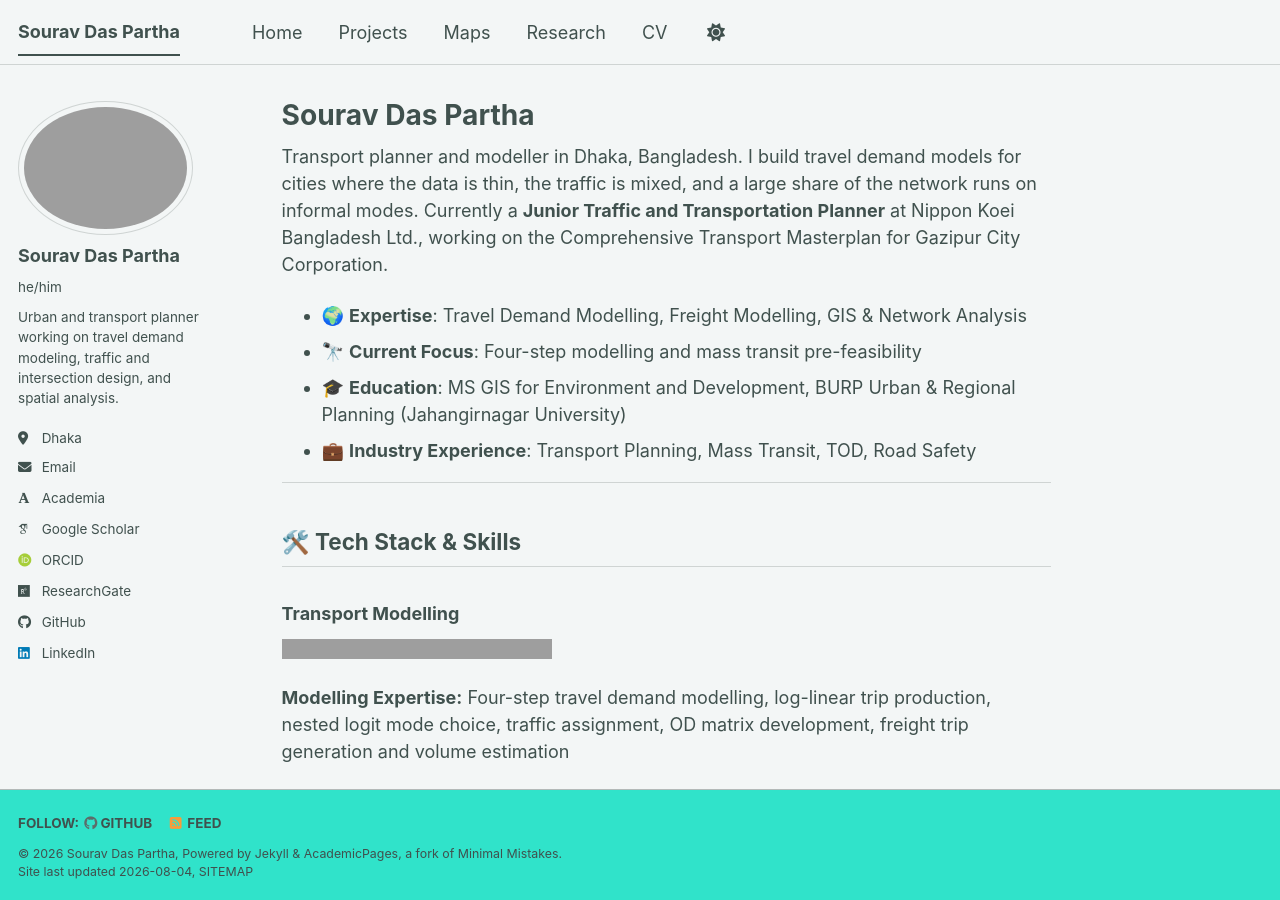
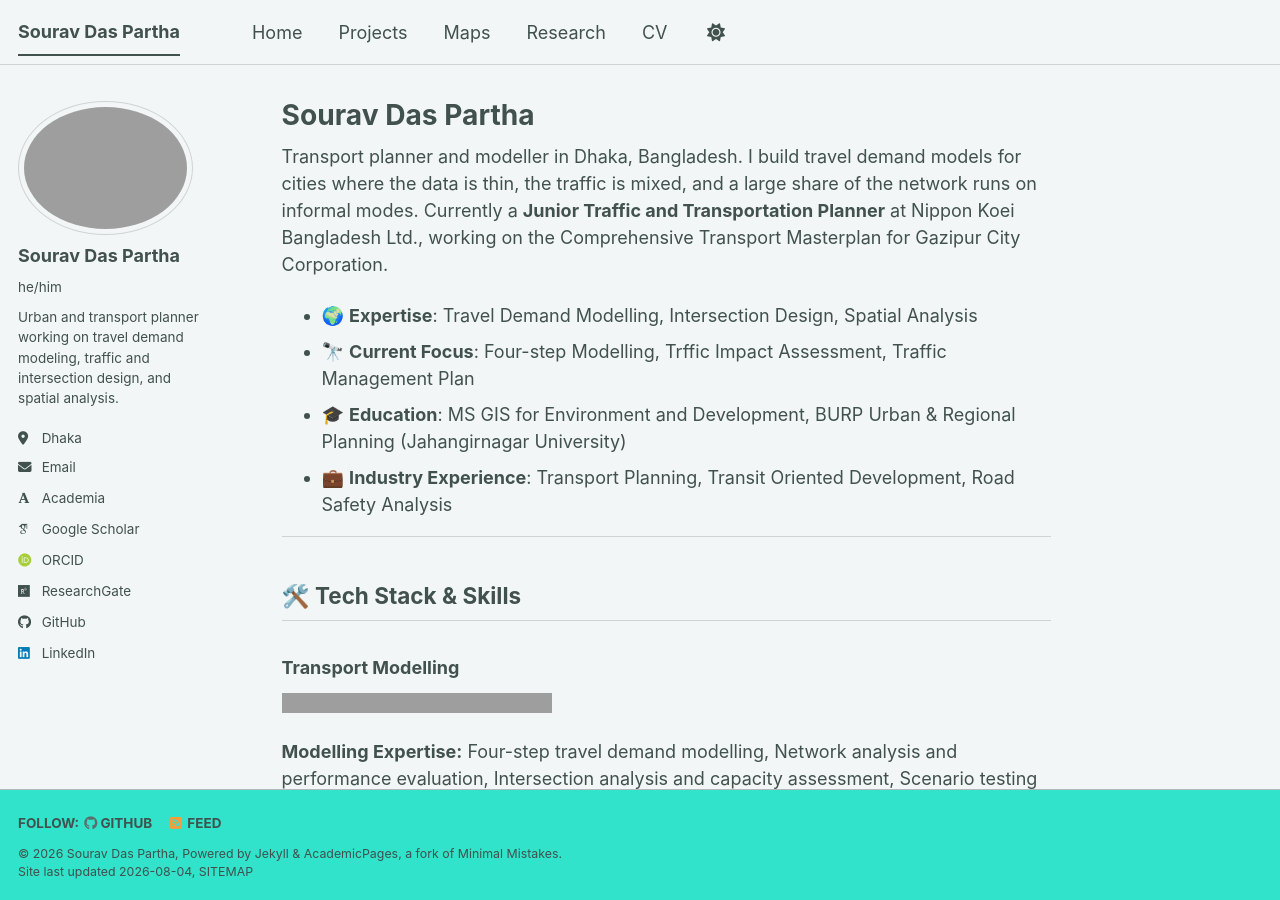
Before and after one commit to souravdaspartha/souravdaspartha.github.io, a Jekyll site: the page built from _pages/about.md, in a window 1280 px wide and 900 px high, cut to the strip 0-900 px from the top of the window. Built offline with Jekyll 4.4.1, drawn with Linux system fonts in a browser that asks for light colours; some web fonts are replaced; a script bundle is joined from its source files by our own code; library files that are not in the unit come from our copies; grey boxes are pictures that could not be loaded.

Commit message:
Update about.md

```diff
--- a/_pages/about.md
+++ b/_pages/about.md
@@ -9,10 +9,10 @@ redirect_from:
 
 Transport planner and modeller in Dhaka, Bangladesh. I build travel demand models for cities where the data is thin, the traffic is mixed, and a large share of the network runs on informal modes. Currently a **Junior Traffic and Transportation Planner** at Nippon Koei Bangladesh Ltd., working on the Comprehensive Transport Masterplan for Gazipur City Corporation.
 
-- 🌍 **Expertise**: Travel Demand Modelling, Freight Modelling, GIS & Network Analysis
-- 🔭 **Current Focus**: Four-step modelling and mass transit pre-feasibility
+- 🌍 **Expertise**: Travel Demand Modelling, Intersection Design, Spatial Analysis
+- 🔭 **Current Focus**: Four-step Modelling, Trffic Impact Assessment, Traffic Management Plan
 - 🎓 **Education**: MS GIS for Environment and Development, BURP Urban & Regional Planning (Jahangirnagar University)
-- 💼 **Industry Experience**: Transport Planning, Mass Transit, TOD, Road Safety
+- 💼 **Industry Experience**: Transport Planning, Transit Oriented Development, Road Safety Analysis
 
 ---
 
@@ -22,7 +22,7 @@ Transport planner and modeller in Dhaka, Bangladesh. I build travel demand model
 
 ![TransCAD](https://img.shields.io/badge/TransCAD-1F4E79?style=for-the-badge)![PTV Vissim](https://img.shields.io/badge/PTV_Vissim-005CA9?style=for-the-badge)![SIDRA](https://img.shields.io/badge/SIDRA_Intersection-C8102E?style=for-the-badge)
 
-**Modelling Expertise:** Four-step travel demand modelling, log-linear trip production, nested logit mode choice, traffic assignment, OD matrix development, freight trip generation and volume estimation
+**Modelling Expertise:** Four-step travel demand modelling, Network analysis and performance evaluation, Intersection analysis and capacity assessment, Scenario testing and impact assessment
 
 ### **GIS & Spatial Analysis**
 
```
